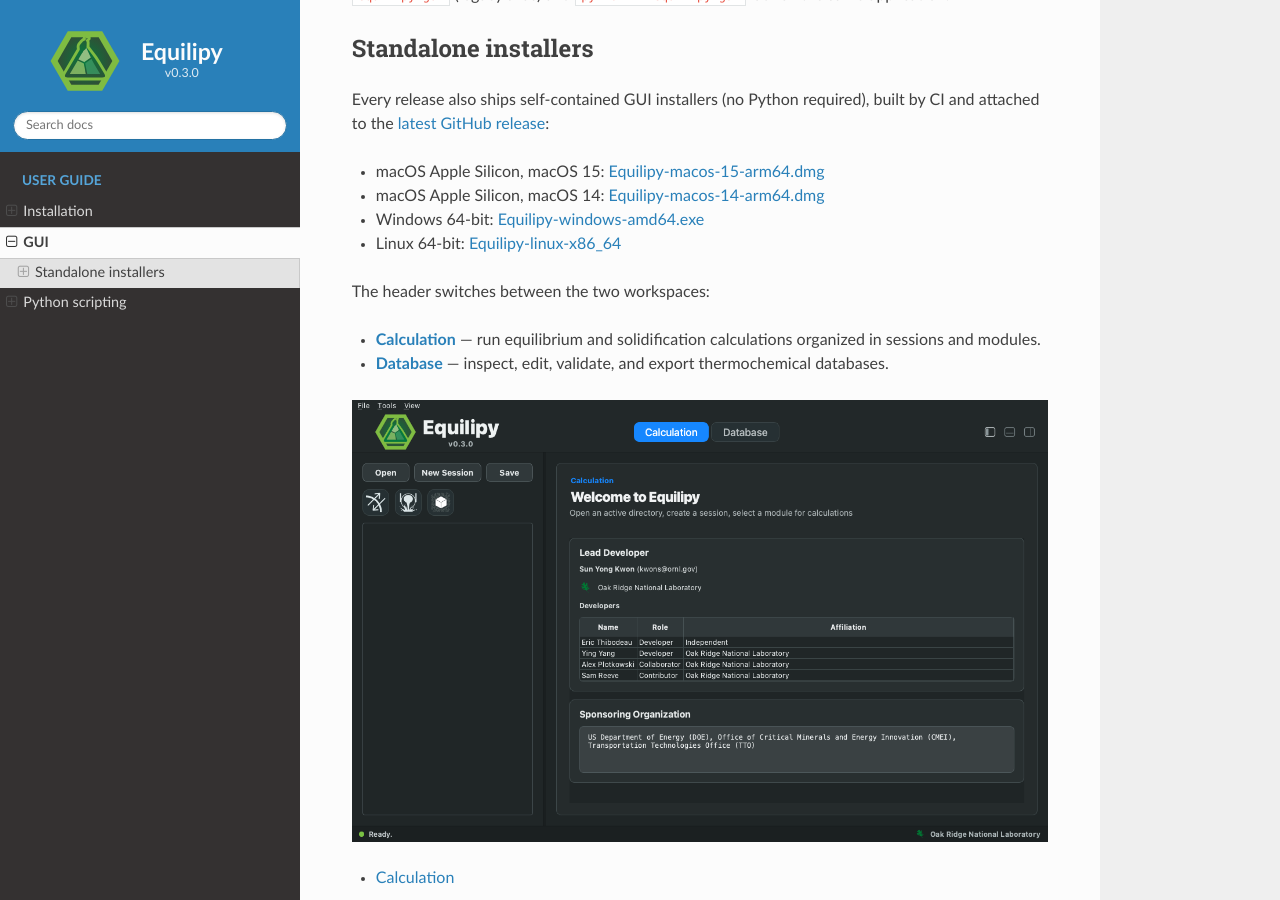
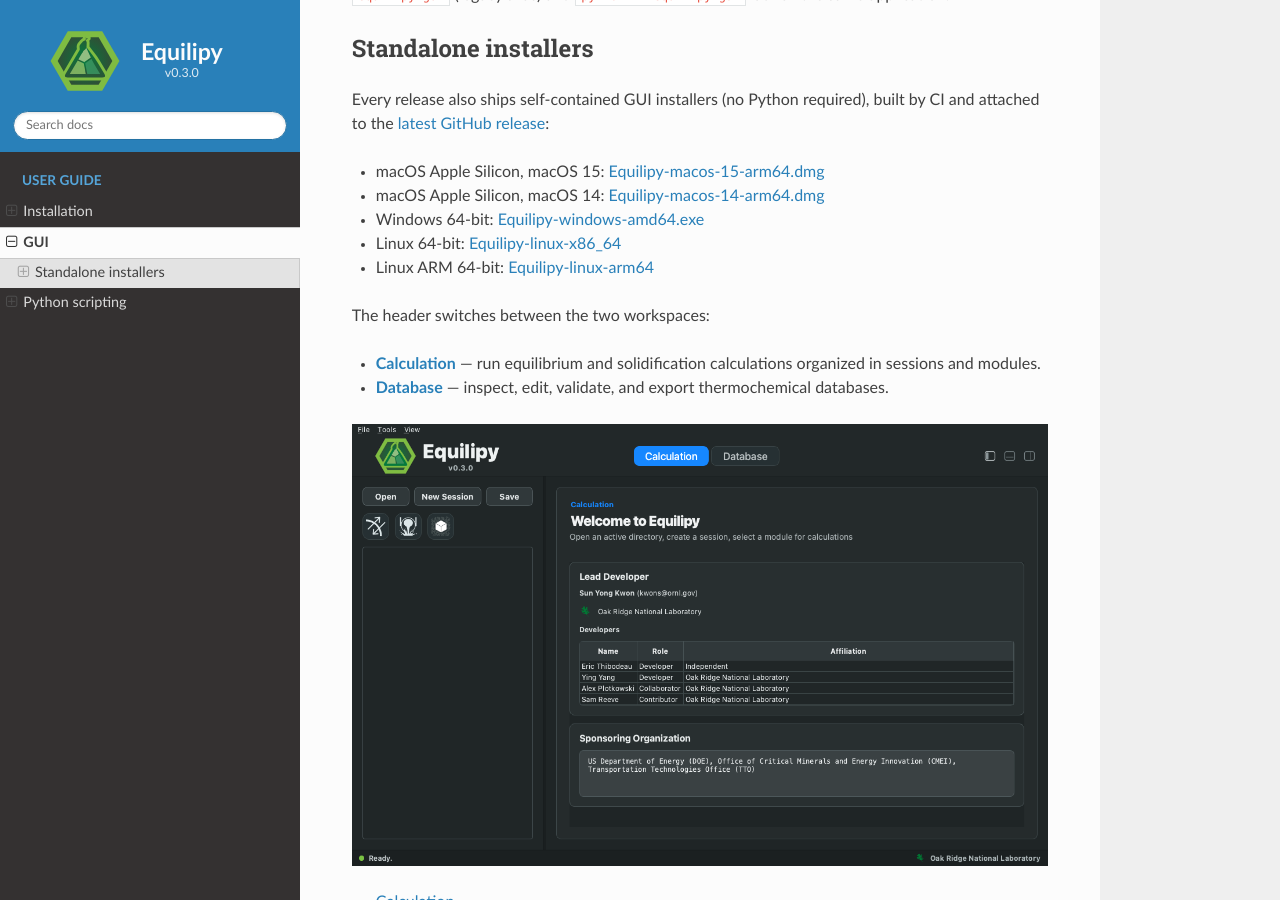
Before and after one commit to ORNL/Equilipy, a Sphinx documentation site: the page built from docs/gui/index.md, in a window 1280 px wide and 900 px high, scrolled down 406 px. Built offline with Sphinx 7.4.7 and the Read the Docs theme 3.1.0, drawn with Linux system fonts in a browser that asks for light colours.

Commit message:
Fix CI: MacOS intel retire; Linux Arm64 introduced

```diff
--- a/docs/gui/index.md
+++ b/docs/gui/index.md
@@ -26,6 +26,7 @@
 - macOS Apple Silicon, macOS 14: [Equilipy-macos-14-arm64.dmg](https://github.com/ORNL/Equilipy/releases/latest/download/Equilipy-macos-14-arm64.dmg)
 - Windows 64-bit: [Equilipy-windows-amd64.exe](https://github.com/ORNL/Equilipy/releases/latest/download/Equilipy-windows-amd64.exe)
 - Linux 64-bit: [Equilipy-linux-x86_64](https://github.com/ORNL/Equilipy/releases/latest/download/Equilipy-linux-x86_64)
+- Linux ARM 64-bit: [Equilipy-linux-arm64](https://github.com/ORNL/Equilipy/releases/latest/download/Equilipy-linux-arm64)
 
 The header switches between the two workspaces:
 
```
Also changed, not shown: README.md (+1 -0 lines), 1 other file.
